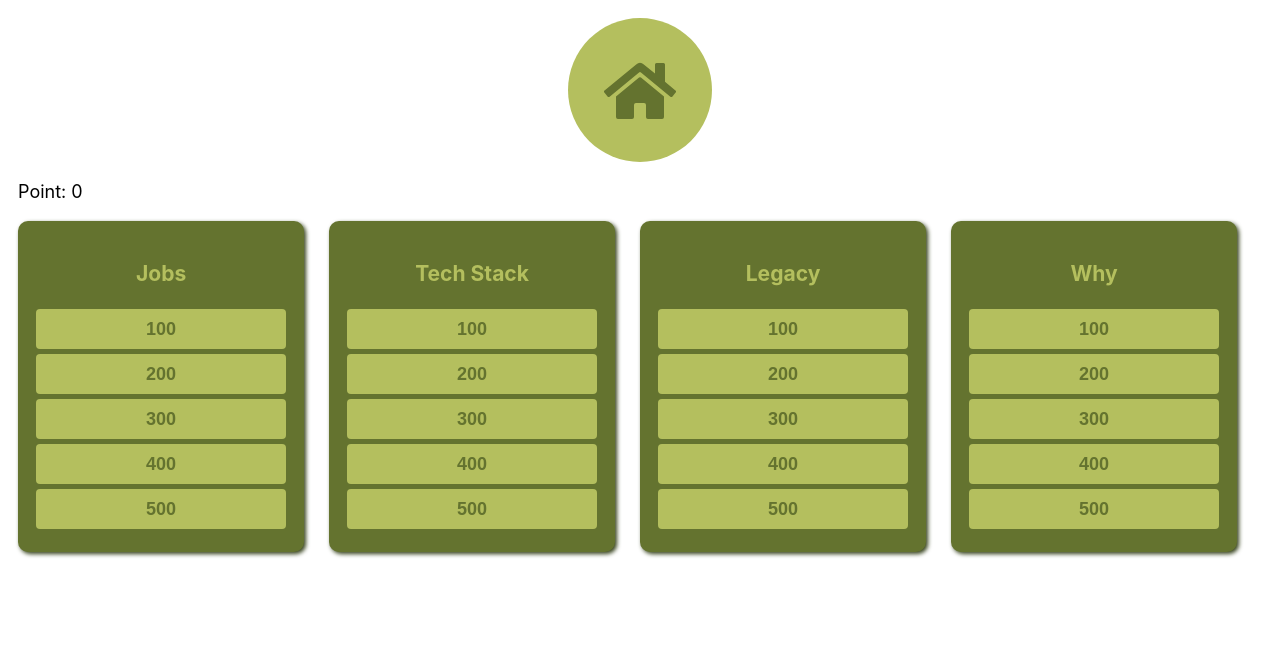
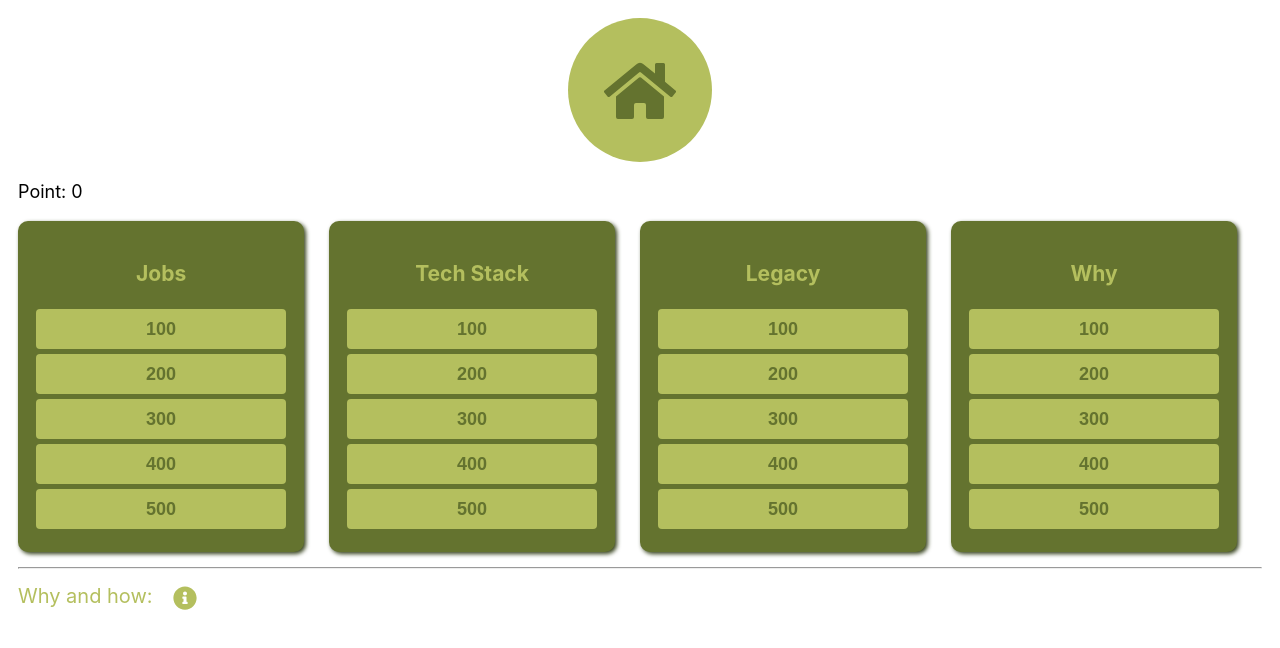
Before and after one commit to Faurskov1971/react-cases, a Next.js app: page /cases/quizIntro in a window 1280 px wide. Shown: the top 648 px of the page. Built offline with nearby package versions, Linux system fonts and the light colour scheme.

Commit message:
Implementing a basic information modal and text to frontpage and quiz.

```diff
--- /dev/null
+++ b/components/basivModal.js
@@ -0,0 +1,78 @@
+import * as React from 'react';
+import Box from '@mui/material/Box';
+import Button from '@mui/material/Button';
+import Typography from '@mui/material/Typography';
+import Modal from '@mui/material/Modal';
+import { FaInfoCircle } from 'react-icons/fa';
+
+const style = {
+  position: 'absolute',
+  top: '50%',
+  left: '50%',
+  transform: 'translate(-50%, -50%)',
+  width: 400,
+  bgcolor: 'background.paper',
+  border: '2px solid #000',
+  boxShadow: 24,
+  p: 4,
+};
+const buttonStyle = {
+  color: "#b4bf5e",
+  width:"40px",
+  height:"40px",
+  fontSize:"24px",
+}
+
+export default function BasicModal({teaser,head,why,how,features}) {
+  const [open, setOpen] = React.useState(false);
+  const handleOpen = () => setOpen(true);
+  const handleClose = () => setOpen(false);
+
+  return (
+    <>
+    <hr />
+    <span style={{color: "#b4bf5e",fontSize:"20px"}}>{teaser}</span>
+      <Button
+        onClick={handleOpen}
+        style={buttonStyle}
+        ><FaInfoCircle/></Button>
+      <Modal
+        open={open}
+        onClose={handleClose}
+        aria-labelledby="modal-modal-title"
+        aria-describedby="modal-modal-description"
+      >
+        <Box sx={style}>
+          <Typography
+            id="modal-modal-title"
+            variant="h6"
+            component="h2">
+            {head}
+          </Typography>
+          <Typography
+            id="modal-modal-description"
+            sx={{ mt: 2 }}>
+            <strong>WHY</strong>
+            <br/>
+            {why}
+            <br/>
+            <br/>
+            <strong>HOW</strong>
+            <br/>
+            {how}
+            <br/>
+            <br/>
+            <strong>Features</strong>
+            <ul>
+              {
+                features.map(feature=>{
+                  return(<li>{feature}</li>)
+                }
+                )}
+            </ul>
+          </Typography>
+        </Box>
+      </Modal>
+    </>
+  );
+}
--- a/components/layout.tsx
+++ b/components/layout.tsx
@@ -5,7 +5,7 @@ import utilStyles from '../styles/utils.module.css';
 import Link from 'next/link';
 import { FaHome } from 'react-icons/fa';
 const name = 'Brian Faurskov'
-export const siteTitle = 'My React journey...'
+export const siteTitle = 'My React journey...';
 
 export default function Layout({
   children,
--- a/components/quiz/Question.tsx
+++ b/components/quiz/Question.tsx
@@ -1,7 +1,6 @@
 import Answer from './Answer';
 import utilStyles from '../../styles/utils.module.css'
 import { useState} from 'react';
-import { AiOutlineCheck } from "react-icons/ai";
 
 interface IQuestion {
   text: string;
--- a/package.json
+++ b/package.json
@@ -8,6 +8,9 @@
     "start": "next start"
   },
   "dependencies": {
+    "@emotion/react": "^11.5.0",
+    "@emotion/styled": "^11.3.0",
+    "@mui/material": "^5.0.5",
     "date-fns": "^2.25.0",
     "gray-matter": "^4.0.3",
     "lodash": "^4.17.21",
--- a/pages/cases/quizIntro.tsx
+++ b/pages/cases/quizIntro.tsx
@@ -1,8 +1,7 @@
-import Link from 'next/link';
 import Head from 'next/head';
-import Layout from '../../components/layout'
-import Game from '../../components//quiz/Game'
-
+import Layout from '../../components/layout';
+import Game from '../../components//quiz/Game';
+import BasicModal from '../../components/basivModal';
 
 export default function QuizIntro() {
   return (
@@ -12,6 +11,13 @@ export default function QuizIntro() {
         <title>Case med quiz</title>
       </Head>
       <Game/>
+      <BasicModal
+        teaser="Why and how:"
+        head="The Quiz"
+        why="I developed the quiz to a IT conference in Bestseller in vanilla JavaScript in 2018."
+        how="This version is in TypeScript and React with a JSON-file."
+        features={["Responsive design","Interesting content","Gamification"]}
+        />
     </Layout>
     </>
   )
--- a/tsconfig.json
+++ b/tsconfig.json
@@ -22,7 +22,7 @@
     "next-env.d.ts",
     "**/*.ts",
     "**/*.tsx"
-, "public/data/connection.js"  ],
+, "pages/cases/quiz/data/connection.js"  ],
   "exclude": [
     "node_modules"
   ]
```
Also changed, not shown: pages/index.tsx (+14 -14 lines), 1 other file (tests, documents, lock files or other folders).
